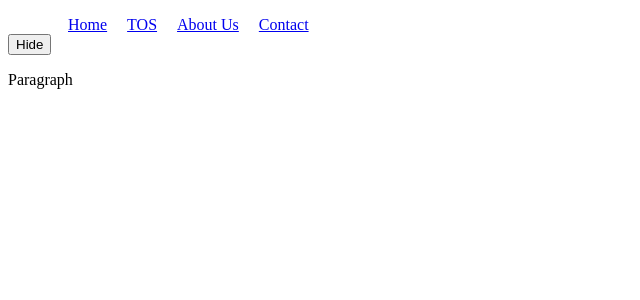
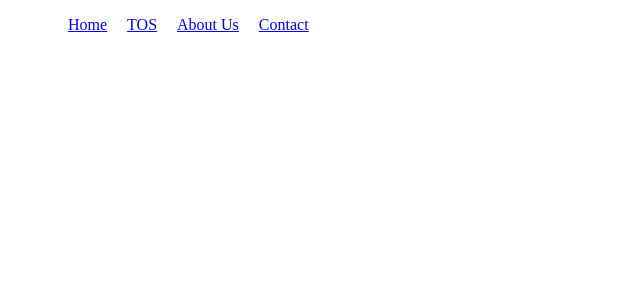
Before and after one commit to TsertsvadzeE/vue, a Vue app in the folder vue-project/: page / in a window 1280 px wide. Shown: the top 300 px of the page, without its empty margins (0-640 px from the left). Built offline with nearby package versions, Linux system fonts and the light colour scheme.

Commit message:
assignment lesson 8

```diff
--- a/vue-project/src/App.vue
+++ b/vue-project/src/App.vue
@@ -10,22 +10,26 @@ export default{
         {
           id: 1,
           title: "Home",
-          url: "http://google.com"
+          url: "http://google.com",
+          description: "Some Big Description 1"
         },
         {
           id: 2,
           title: "TOS",
-          url: "http://google.com"
+          url: "http://google.com",
+          description: "Some Big Description 2"
         },
         {
           id: 3,
           title: "About Us",
-          url: "http://google.com"
+          url: "http://google.com",
+          description: "Some Big Description 3"
         },
         {
           id: 4,
           title: "Contact",
-          url: "http://google.com"
+          url: "http://google.com",
+          description: "Some Big Description 4"
         },
       ]
     }
--- a/vue-project/src/listMenu.vue
+++ b/vue-project/src/listMenu.vue
@@ -5,15 +5,13 @@ export default{
     },
     data(){
         return{
-           show: true
+           description: ""
         }
     },
     methods: {
         eventHandler: function(e){
             console.log(e.target.innerHTML, e.target.getAttribute('href'))
-        },
-        showHendler: function(){
-            this.$data.show =! this.$data.show
+            this.description = e.target.getAttribute('des')
         }
     },
 }
@@ -21,15 +19,11 @@ export default{
 <template>
     <ul>
         <li v-for="item in menuItems" :key="item.id">
-            <a :href="item.url" @click.prevent="eventHandler">{{ item.title }}</a>
+            <a :href="item.url" :des="item.description" @click.prevent="eventHandler">{{ item.title }}</a>
         </li>
     </ul>
     <br />
-    <button @click.prevent="showHendler">
-        <span v-if="show">Hide</span>
-        <span v-if="!show">Show</span>
-    </button>
-    <p v-if="show">Paragraph</p>
+    <div>{{ description }}</div>
 </template>
 <style scoped>
 ul {
```
